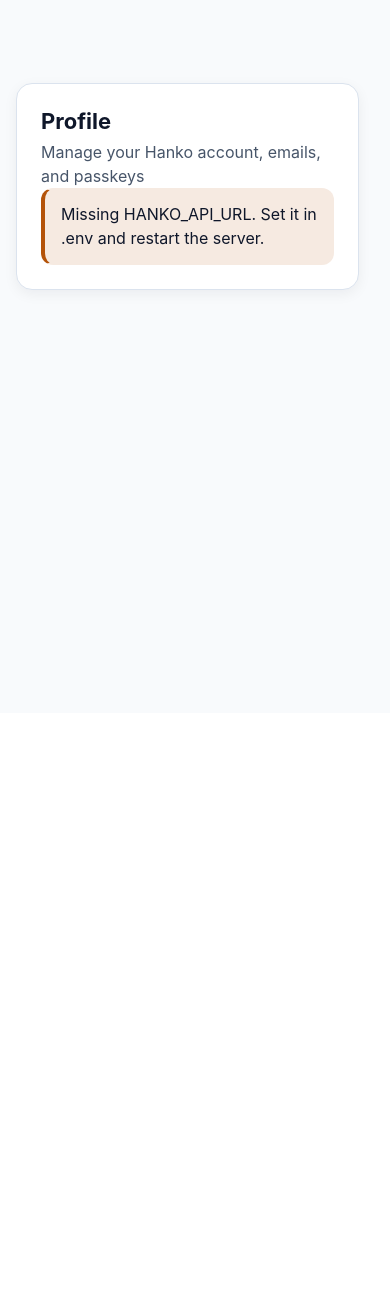
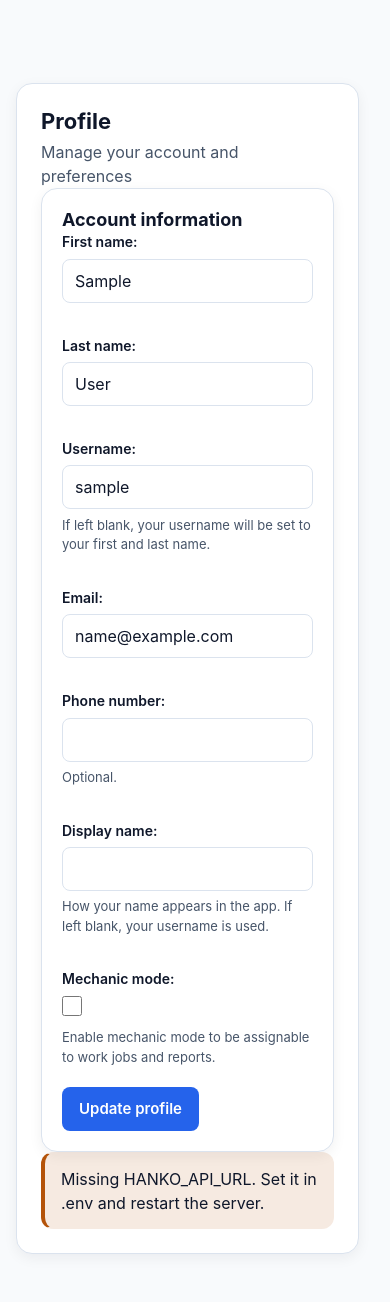
Before and after one commit to JeffLabonte/open-car-fleet, a Django app: page /profile/ in a window 390 px wide. Shown: the part 131-1433 px from the top of the page. Before the commit the page ends 427 px from the top, so only its background shows below. Run offline with Django 5.2, Linux system fonts and the light colour scheme; the visitor is signed in with stand-in values (Sample User, id 1); parts of the project's set-up code (start-up, migrations or seed data) failed here and were passed over.

Commit message:
Add profile editing and first-login onboarding
- Add phone_number and onboarding_completed fields to ShopUser
- Create editable profile page with name, username, email, phone, display name
- Add mechanic mode toggle on profile page
- Add /welcome/ onboarding flow after first Hanko login
- Auto-generate username from first/last name during onboarding and profile updates
- Update login.js to use redirect_url from callback response
- Add tests for profile and onboarding flows
- Update French translations

```diff
--- a/src/shop/forms/__init__.py
+++ b/src/shop/forms/__init__.py
@@ -18,6 +18,8 @@ from shop.forms.inspection import (
     create_inspection_points,
 )
 from shop.forms.job import WorkJobForm
+from shop.forms.onboarding import OnboardingForm
+from shop.forms.profile import ShopUserProfileForm
 from shop.forms.report import ReportForm
 from shop.forms.shop import KnownShopForm, KnownShopProofForm
 
@@ -36,6 +38,8 @@ __all__ = [
     "InspectionPointForm",
     "InspectionPointFormSet",
     "create_inspection_points",
+    "OnboardingForm",
+    "ShopUserProfileForm",
     "WorkJobForm",
     "ReportForm",
     "KnownShopForm",
--- /dev/null
+++ b/src/shop/forms/profile.py
@@ -0,0 +1,104 @@
+from django import forms
+from django.contrib.auth import get_user_model
+from django.utils import timezone
+from django.utils.translation import gettext_lazy as _
+
+from shop.auth import _build_username
+
+
+class ShopUserProfileForm(forms.ModelForm):
+    class Meta:
+        model = get_user_model()
+        fields = [
+            "first_name",
+            "last_name",
+            "username",
+            "email",
+            "phone_number",
+            "display_name",
+            "is_mechanic",
+        ]
+        labels = {
+            "first_name": _("First name"),
+            "last_name": _("Last name"),
+            "username": _("Username"),
+            "email": _("Email"),
+            "phone_number": _("Phone number"),
+            "display_name": _("Display name"),
+            "is_mechanic": _("Mechanic mode"),
+        }
+        widgets = {
+            "first_name": forms.TextInput(attrs={"class": "input"}),
+            "last_name": forms.TextInput(attrs={"class": "input"}),
+            "username": forms.TextInput(attrs={"class": "input"}),
+            "email": forms.EmailInput(attrs={"class": "input"}),
+            "phone_number": forms.TextInput(attrs={"class": "input"}),
+            "display_name": forms.TextInput(attrs={"class": "input"}),
+            "is_mechanic": forms.CheckboxInput(attrs={"class": "checkbox"}),
+        }
+        help_texts = {
+            "username": _("If left blank, your username will be set to your first and last name."),
+            "phone_number": _("Optional."),
+            "display_name": _("How your name appears in the app. If left blank, your username is used."),
+            "is_mechanic": _("Enable mechanic mode to be assignable to work jobs and reports."),
+        }
+
+    def __init__(self, *args: object, **kwargs: object) -> None:
+        super().__init__(*args, **kwargs)
+        self.fields["username"].required = False
+        self.fields["email"].required = False
+        self.fields["phone_number"].required = False
+        self.fields["display_name"].required = False
+
+    def clean_username(self) -> str:
+        username = self.cleaned_data.get("username", "").strip()
+        if username:
+            # Check uniqueness excluding the current user.
+            queryset = get_user_model().objects.filter(username=username)
+            if self.instance and self.instance.pk:
+                queryset = queryset.exclude(pk=self.instance.pk)
+            if queryset.exists():
+                raise forms.ValidationError(_("This username is already taken."))
+        return username
+
+    def clean_email(self) -> str:
+        email = self.cleaned_data.get("email", "").strip().lower()
+        if email:
+            queryset = get_user_model().objects.filter(email__iexact=email)
+            if self.instance and self.instance.pk:
+                queryset = queryset.exclude(pk=self.instance.pk)
+            if queryset.exists():
+                raise forms.ValidationError(_("This email is already in use."))
+        return email
+
+    def clean(self) -> dict:
+        cleaned_data = super().clean()
+        first_name = (cleaned_data.get("first_name") or "").strip()
+        last_name = (cleaned_data.get("last_name") or "").strip()
+        username = (cleaned_data.get("username") or "").strip()
+
+        if not username and not first_name and not last_name:
+            self.add_error("first_name", _("Please enter your first or last name."))
+
+        return cleaned_data
+
+    def save(self, commit: bool = True):  # type: ignore[override]
+        user = super().save(commit=False)
+
+        first_name = (self.cleaned_data.get("first_name") or "").strip()
+        last_name = (self.cleaned_data.get("last_name") or "").strip()
+        username = (self.cleaned_data.get("username") or "").strip()
+
+        if not username and (first_name or last_name):
+            base = f"{first_name} {last_name}".strip()
+            user.username = _build_username(base)
+
+        was_mechanic = get_user_model().objects.filter(pk=user.pk, is_mechanic=True).exists() if user.pk else False
+        if user.is_mechanic and not was_mechanic:
+            user.mechanic_promoted_at = timezone.now()
+        elif not user.is_mechanic:
+            user.mechanic_promoted_at = None
+
+        if commit:
+            user.save()
+        return user
--- a/src/shop/models/user.py
+++ b/src/shop/models/user.py
@@ -1,5 +1,6 @@
 from django.contrib.auth.models import AbstractUser
 from django.db import models
+from django.utils.translation import gettext_lazy as _
 
 
 class ShopUser(AbstractUser):
@@ -14,6 +15,8 @@ class ShopUser(AbstractUser):
     last_login_at = models.DateTimeField(null=True, blank=True)
     is_mechanic = models.BooleanField(default=False)
     mechanic_promoted_at = models.DateTimeField(null=True, blank=True)
+    phone_number = models.CharField(_("phone number"), max_length=30, blank=True)
+    onboarding_completed = models.BooleanField(_("onboarding completed"), default=False)
 
     class Meta:
         db_table = "shop_user"
--- a/src/shop/static/shop/js/login.js
+++ b/src/shop/static/shop/js/login.js
@@ -67,8 +67,12 @@ async function finishLogin() {
       throw new Error(`Login callback failed with status ${response.status}`);
     }
 
+    const callbackPayload = await response.json().catch(() => ({}));
+
     let redirectTarget = '/';
-    if (typeof nextUrl === 'string' && nextUrl.trim() !== '') {
+    if (typeof callbackPayload.redirect_url === 'string' && callbackPayload.redirect_url.trim() !== '') {
+      redirectTarget = callbackPayload.redirect_url;
+    } else if (typeof nextUrl === 'string' && nextUrl.trim() !== '') {
       try {
         const safeUrl = new URL(nextUrl, window.location.origin);
         if (safeUrl.origin === window.location.origin) {
--- a/src/shop/templates/shop/profile.html
+++ b/src/shop/templates/shop/profile.html
@@ -5,13 +5,41 @@
   <section class="content-card auth-card" data-testid="profile-card">
     {% include 'shop/partials/_page_header.html' %}
 
-    <div id="hanko-profile-container">
-      {% if hanko_api_url %}
-        <hanko-profile></hanko-profile>
-      {% else %}
-        <p class="notification is-warning">Missing HANKO_API_URL. Set it in .env and restart the server.</p>
-      {% endif %}
+    <div class="box">
+      <h2 class="title is-5">{% translate 'Account information' %}</h2>
+      <form method="post" data-testid="profile-form" novalidate>
+        {% csrf_token %}
+        {% if form.non_field_errors %}
+          <div class="notification is-danger mb-4">
+            {{ form.non_field_errors }}
+          </div>
+        {% endif %}
+
+        <div class="form-grid">
+          {% for field in form.visible_fields %}
+            {% include 'shop/partials/_form_field.html' %}
+          {% endfor %}
+        </div>
+
+        <div class="field is-grouped">
+          <div class="control">
+            <button class="button is-primary" type="submit">{% translate 'Update profile' %}</button>
+          </div>
+        </div>
+      </form>
     </div>
+
+    {% if hanko_api_url %}
+      <div class="box">
+        <h2 class="title is-5">{% translate 'Hanko account' %}</h2>
+        <p class="subtitle is-6">{% translate 'Manage your passkeys and Hanko profile below.' %}</p>
+        <div id="hanko-profile-container">
+          <hanko-profile></hanko-profile>
+        </div>
+      </div>
+    {% else %}
+      <p class="notification is-warning">Missing HANKO_API_URL. Set it in .env and restart the server.</p>
+    {% endif %}
   </section>
 
   {{ hanko_api_url|json_script:'hanko-api-url' }}
--- a/src/shop/urls.py
+++ b/src/shop/urls.py
@@ -8,6 +8,7 @@ urlpatterns = [
     path("theme/<str:theme>/", views.theme_view, name="shop-theme"),
     path("logout/", views.logout_view, name="shop-logout"),
     path("profile/", views.profile_view, name="shop-profile"),
+    path("welcome/", views.welcome_view, name="shop-welcome"),
     path("auth/hanko/callback/", views.hanko_callback, name="shop-hanko-callback"),
     path("", views.index, name="shop-index"),
     path("fleets/add/", views.fleet_create, name="shop-fleet-create"),
--- a/src/shop/views/__init__.py
+++ b/src/shop/views/__init__.py
@@ -72,6 +72,7 @@ from shop.views.known_shops import (
     known_shop_proof_create,
     known_shop_proof_update,
 )
+from shop.views.onboarding import welcome_view
 
 __all__ = [
     "ATTACHMENT_USER_STAGED_QUOTA_BYTES",
@@ -126,6 +127,7 @@ __all__ = [
     "save_attachments",
     "set_test_session",
     "theme_view",
+    "welcome_view",
     "workjob_create",
     "workjob_update",
 ]
--- a/src/shop/views/auth.py
+++ b/src/shop/views/auth.py
@@ -14,6 +14,7 @@ from django.views.decorators.http import require_GET
 from django_ratelimit.decorators import ratelimit
 
 from shop.auth import HankoAuthenticationError, complete_hanko_login, fetch_hanko_userinfo
+from shop.forms.profile import ShopUserProfileForm
 from shop.middleware import hanko_login_required
 from shop.theme import get_theme_from_request, normalize_theme
 
@@ -59,12 +60,23 @@ def login_view(request: HttpRequest) -> HttpResponse:
 
 @hanko_login_required
 def profile_view(request: HttpRequest) -> HttpResponse:
+    user = request.user
+    if request.method == "POST":
+        form = ShopUserProfileForm(request.POST, instance=user)
+        if form.is_valid():
+            form.save()
+            messages.success(request, _("Profile updated."))
+            return redirect(reverse("shop-profile"))
+    else:
+        form = ShopUserProfileForm(instance=user)
+
     return render(
         request,
         "shop/profile.html",
         {
             "title": _("Profile"),
-            "subtitle": _("Manage your Hanko account, emails, and passkeys"),
+            "subtitle": _("Manage your account and preferences"),
+            "form": form,
             "hanko_api_url": getattr(settings, "HANKO_API_URL", ""),
         },
     )
@@ -135,17 +147,18 @@ def hanko_callback(request: HttpRequest) -> JsonResponse:
     request.session["hanko_session_token"] = session_token
     request.session.save()
 
-    return JsonResponse(
-        {
-            "ok": True,
-            "user": {
-                "id": user.pk,
-                "username": user.username,
-                "email": user.email,
-                "display_name": user.display_name or user.username,
-            },
-        }
-    )
+    payload = {
+        "ok": True,
+        "user": {
+            "id": user.pk,
+            "username": user.username,
+            "email": user.email,
+            "display_name": user.display_name or user.username,
+        },
+    }
+    if not getattr(user, "onboarding_completed", False):
+        payload["redirect_url"] = reverse("shop-welcome")
+    return JsonResponse(payload)
 
 
 def logout_view(request: HttpRequest) -> HttpResponse:
```
Also changed, not shown: src/shop/forms/onboarding.py (added, +48 -0 lines), src/shop/templates/shop/onboarding.html (added, +29 -0 lines), src/shop/tests/test_onboarding.py (added, +181 -0 lines), src/shop/tests/test_profile.py (added, +139 -0 lines), src/shop/views/onboarding.py (added, +56 -0 lines), src/locale/en_CA/LC_MESSAGES/django.po, src/locale/fr_CA/LC_MESSAGES/django.po, src/shop/migrations/0025_shopuser_onboarding_completed_shopuser_phone_number.py (added), 1 other file.
